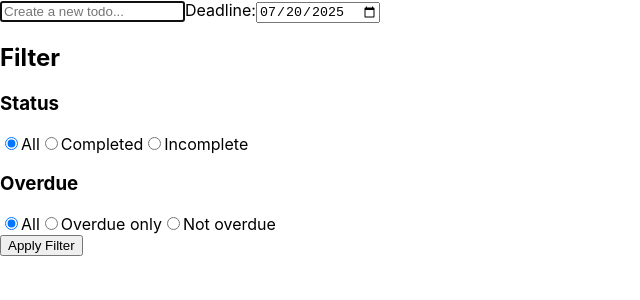
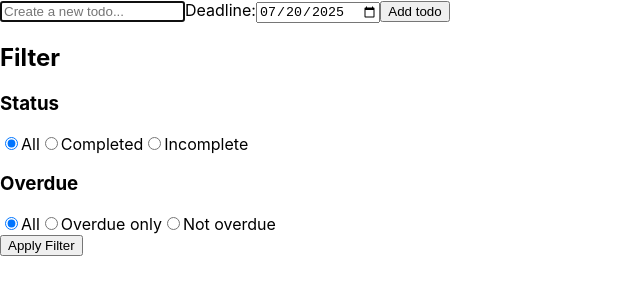
Before and after one commit to Luda-Modna/TodoAppReactRedux, a React (Create React App) app: page / in a window 1280 px wide. Shown: the top 300 px of the page, without its empty margins (0-640 px from the left). Built offline with nearby package versions, Linux system fonts and the light colour scheme.

Commit message:
Added button

```diff
--- a/src/components/TodoForm/index.jsx
+++ b/src/components/TodoForm/index.jsx
@@ -36,6 +36,7 @@ function TodoForm ({ createNewTodo }) {
           <Field name='deadline' type='date' />
           <ErrorMessage name='deadline' component='div' />
         </label>
+        <button type='submit'>Add todo</button>
       </Form>
     </Formik>
   );
```
